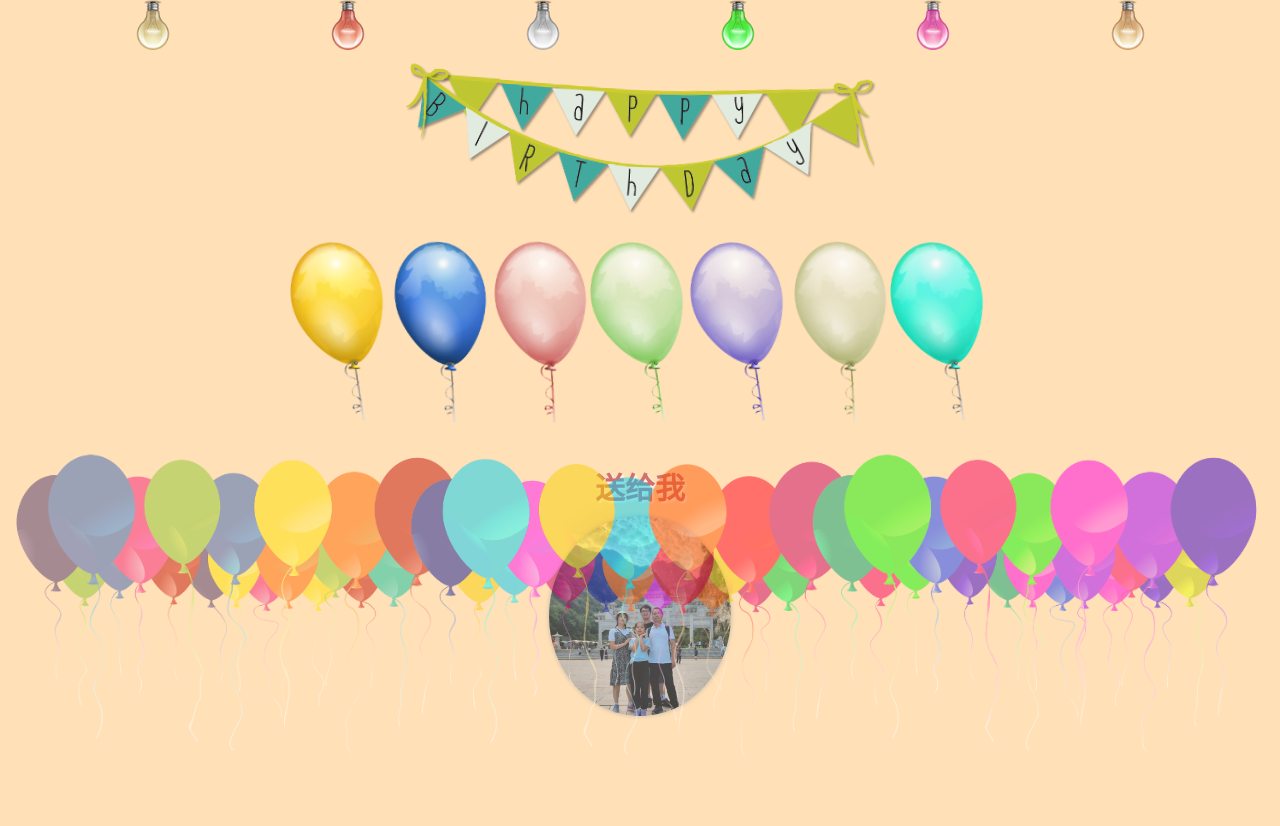
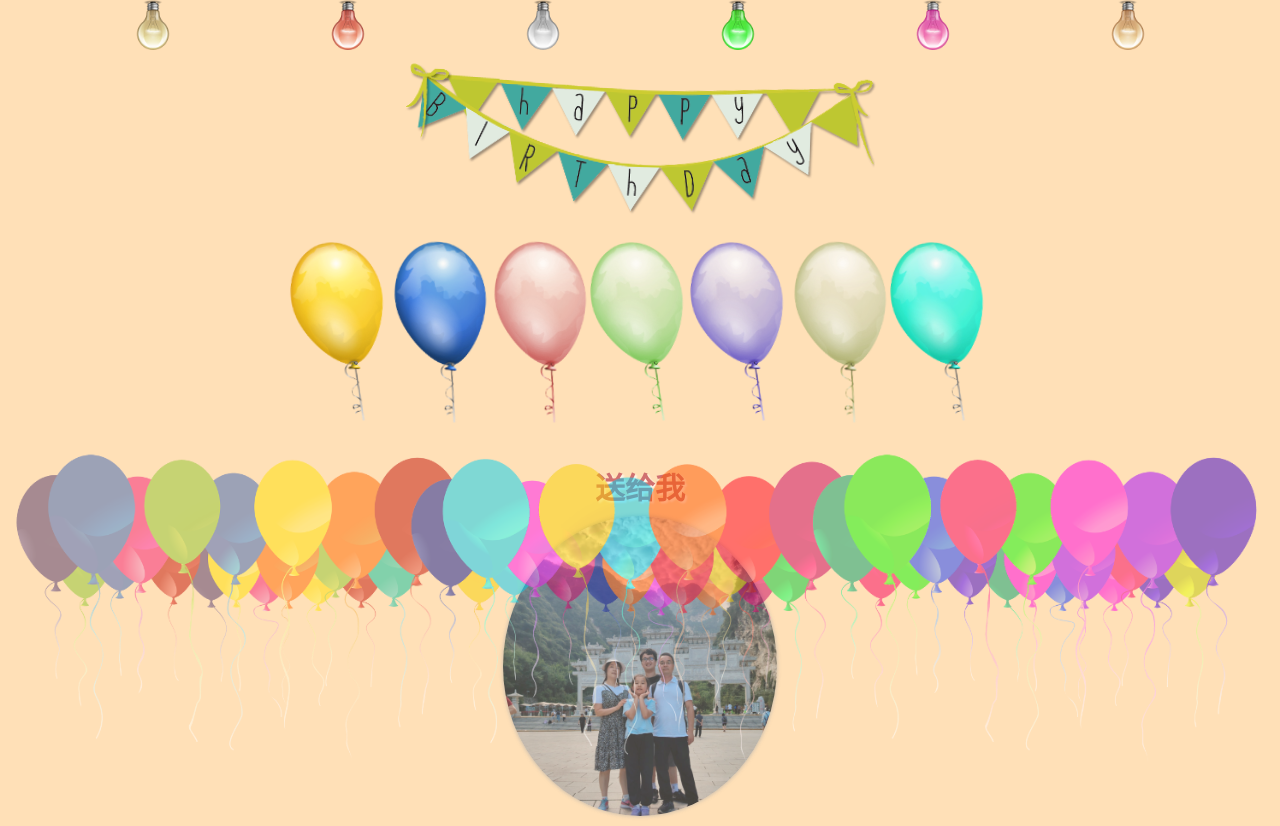
Before and after one commit to Lattice-zjj/birthday, a plain HTML site: page index.html in a window 1280 px wide. Both pictures are taken after a click on the button "开始". Before the commit the page ends 800 px from the top, so only its background shows below. Drawn offline with Linux system fonts and the light colour scheme.

Commit message:
change height

```diff
--- a/assets/stylesheet.css
+++ b/assets/stylesheet.css
@@ -1293,7 +1293,7 @@ audio {
 .message p img{
 	display: block;
 	max-width: 100%;
-	max-height: 200px;
+	max-height: 300px;
 	margin: 5px auto;
 	border-radius: 50%;
 	box-shadow: #aaa 0 0 4px;
```
